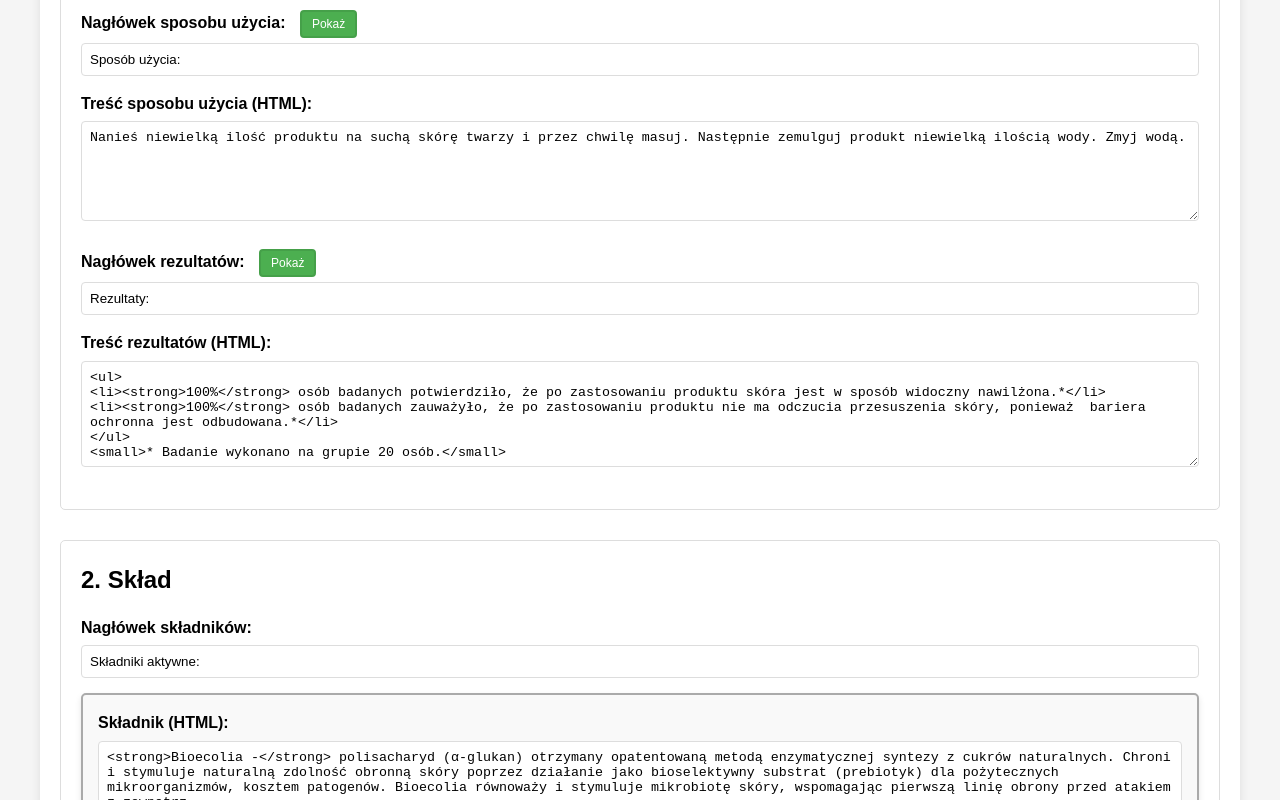
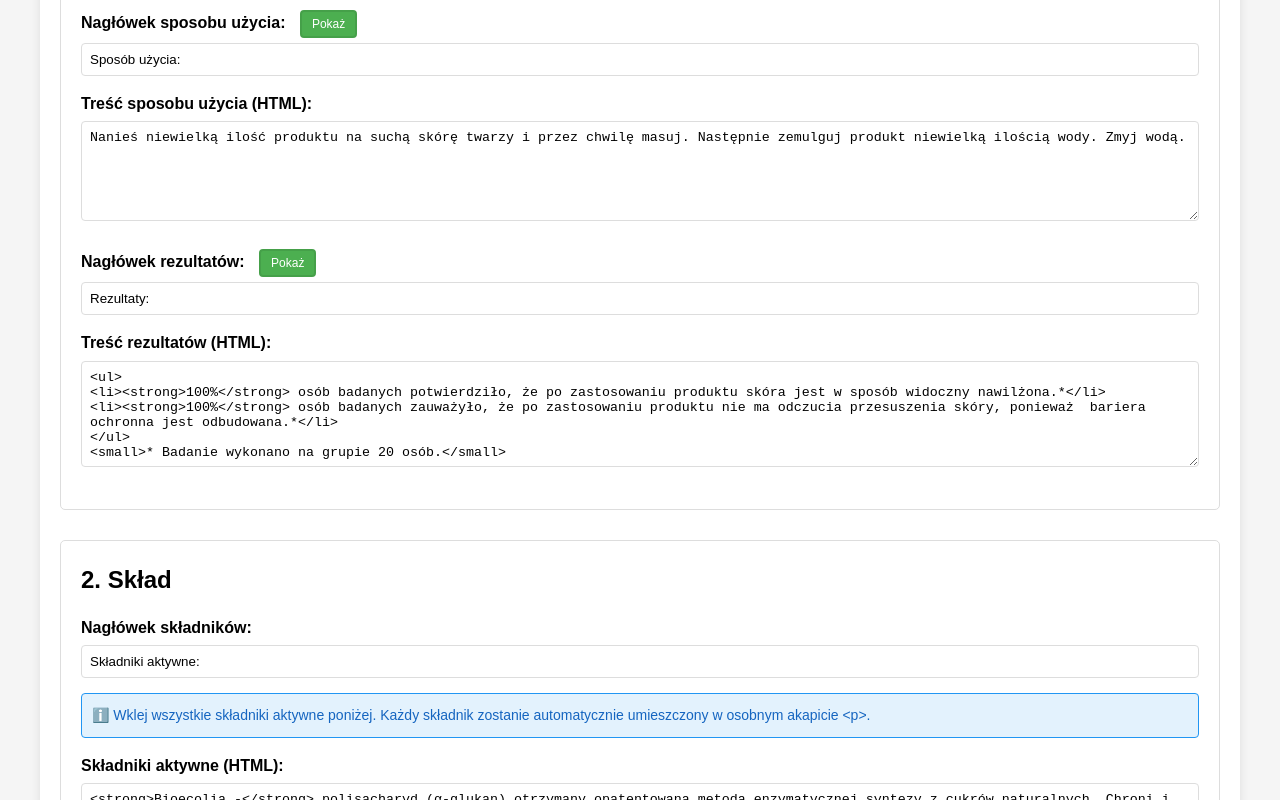
Before and after one commit to purles/description, a plain HTML site: page index.html in a window 1280 px wide. Shown: the part 2000-2800 px from the top of the page. Drawn offline with Linux system fonts and the light colour scheme.

Commit message:
Update index.html
1 miejsce na opis

```diff
--- a/index.html
+++ b/index.html
@@ -3,7 +3,7 @@
 <head>
   <meta charset="UTF-8">
   <meta name="viewport" content="width=device-width, initial-scale=1.0">
-  <title>Edytor opisów produktów Purles</title>
+  <title>Edytor opisów produktów Purles v2</title>
   <style>
     * {
       box-sizing: border-box;
@@ -333,6 +333,16 @@
       background-color: #f44336;
       border-color: #d32f2f;
     }
+
+    .info-box {
+      background-color: #e3f2fd;
+      border: 1px solid #2196F3;
+      border-radius: 4px;
+      padding: 10px;
+      margin-bottom: 15px;
+      font-size: 14px;
+      color: #1565C0;
+    }
   </style>
 </head>
 <body>
@@ -382,7 +392,7 @@
 
   <div class="container">
 
-    <h1> <img src="https://purles.pl/wp-content/uploads/2022/04/logo.png" alt="Purles Logo" class="logo" height="50px" margin-right="120px">  Edytor opisów produktów Purles</h1>
+    <h1> <img src="https://purles.pl/wp-content/uploads/2022/04/logo.png" alt="Purles Logo" class="logo" height="50px" margin-right="120px">  Edytor opisów produktów Purles v2</h1>
 
     <!-- Sekcja 1: Opis główny -->
     <div class="section" id="description-section">
@@ -432,11 +442,16 @@
         <input type="text" id="composition-headline" value="Składniki aktywne:">
       </div>
 
-      <div id="ingredients-container">
-        <!-- Składniki będą dodawane dynamicznie -->
+      <div class="info-box">
+        ℹ️ Wklej wszystkie składniki aktywne poniżej. Każdy składnik zostanie automatycznie umieszczony w osobnym akapicie &lt;p&gt;.
       </div>
 
-      <button type="button" id="add-ingredient">Dodaj składnik aktywny</button>
+      <div class="form-group">
+        <label>Składniki aktywne (HTML):</label>
+        <textarea id="ingredients-content" class="html-content" style="min-height: 200px;"><strong>Bioecolia -</strong> polisacharyd (α-glukan) otrzymany opatentowaną metodą enzymatycznej syntezy z cukrów naturalnych. Chroni i stymuluje naturalną zdolność obronną skóry poprzez działanie jako bioselektywny substrat (prebiotyk) dla pożytecznych mikroorganizmów, kosztem patogenów. Bioecolia równoważy i stymuluje mikrobiotę skóry, wspomagając pierwszą linię obrony przed atakiem z zewnątrz.
+
+<strong>Oliwa z oliwek&nbsp;–</strong> w większości składa się z kwasu oleinowego, który tworzy na powierzchni skóry delikatną warstwę ochronną, przeciwdziałając utracie wody. W składzie oliwy obecny jest także kwas linolowy, który redukuje stany zapalne oraz normalizuje proces rogowacenia naskórka. W oliwie znajdziemy również polifenole o właściwościach antyoksydacyjnych i przeciwzapalnych. Oliwa z oliwek zmiękcza i świetnie łagodzi podrażnienia wysuszonej skóry.</textarea>
+      </div>
 
       <div class="form-group" style="margin-top: 20px;">
         <label>Pełen skład INCI (HTML):</label>
@@ -550,34 +565,15 @@ Skład produktu może ulec zmianie. Zalecamy sprawdzenie aktualnego składu INCI
             content: "<ul>\n<li>skóra wrażliwa, nadreaktywna, alergiczna,</li>\n<li>skóra ze skłonnością do silnego przesuszenia lub atopii,</li>\n<li>zaburzenia równowagi skóry  wynikające z terapii dermatologicznych, a także inwazyjnych zabiegów kosmetycznych.</li>\n</ul>"
           },
           {
-            imageUrl: "https://shop49275-1.iai-shop.com/data/include/cms/wdrozenie/opisy/image_60.webp?",
+            imageUrl: "https://shop49275-1.iai-shop.com/data/include/cms/wdrozenie/opisy/image_60.webp",
             headline: "Działanie:",
             content: "<ul>\n<li>przywraca równowagę skórnej mikrobioty,</li>\n<li>wzmacnia barierę ochronną skóry,</li>\n<li>intensywnie nawilża,</li>\n<li>odżywia,</li>\n<li>zmiękcza,</li>\n<li>redukuje szorstkość,</li>\n<li>łagodzi podrażnienia.</li>\n</ul>"
           }
         ]
       },
-      composition: {
-        content: [
-          "<strong>Bioecolia -</strong> polisacharyd (α-glukan) otrzymany opatentowaną metodą enzymatycznej syntezy z cukrów naturalnych. Chroni i stymuluje naturalną zdolność obronną skóry poprzez działanie jako bioselektywny substrat (prebiotyk) dla pożytecznych mikroorganizmów, kosztem patogenów. Bioecolia równoważy i stymuluje mikrobiotę skóry, wspomagając pierwszą linię obrony przed atakiem z zewnątrz.",
-          "<strong>Oliwa z oliwek&nbsp;–</strong> w większości składa się z kwasu oleinowego, który tworzy na powierzchni skóry delikatną warstwę ochronną, przeciwdziałając utracie wody. W składzie oliwy obecny jest także kwas linolowy, który redukuje stany zapalne oraz normalizuje proces rogowacenia naskórka. W oliwie znajdziemy również polifenole o właściwościach antyoksydacyjnych i przeciwzapalnych. Oliwa z oliwek zmiękcza i świetnie łagodzi podrażnienia wysuszonej skóry."
-        ]
-      },
       features: {
-        // Przykładowe wybrane funkcje
-        items: [
-          {
-            iconUrl: "https://shop49275-1.yourtechnicaldomain.com/data/include/cms/cechy/cruelty_free.png",
-            text: "Przyjazny zwierzętom"
-          },
-          {
-            iconUrl: "https://shop49275-1.yourtechnicaldomain.com/data/include/cms/cechy/natural_ingredients.png",
-            text: "Dominują składniki naturalnego pochodzenia"
-          },
-          {
-            iconUrl: "https://shop49275-1.yourtechnicaldomain.com/data/include/cms/cechy/paraben_free.png",
-            text: "Nie zawiera parabenów"
-          }
-        ]
+        // Domyślnie brak wybranych cech
+        items: []
       }
     };
 
@@ -627,7 +623,7 @@ Skład produktu może ulec zmianie. Zalecamy sprawdzenie aktualnego składu INCI
       const state = {
         type: 'document-state',
         descriptionRows: [],
-        ingredients: [],
+        ingredientsContent: document.getElementById('ingredients-content').value,
         features: getSelectedFeatures(),
         usageHeadline: document.getElementById('usage-headline').value,
         usageContent: document.getElementById('usage-content').value,
@@ -647,11 +643,6 @@ Skład produktu może ulec zmianie. Zalecamy sprawdzenie aktualnego składu INCI
         });
       });
 
-      // Zapisz stan składników
-      document.querySelectorAll("#ingredients-container .row").forEach(row => {
-        state.ingredients.push(row.querySelector('.ingredient-content').value);
-      });
-
       actionHistory.push(state);
       if (actionHistory.length > 50) {
         actionHistory.shift();
@@ -668,13 +659,8 @@ Skład produktu może ulec zmianie. Zalecamy sprawdzenie aktualnego składu INCI
         addDescriptionRow(row.imageUrl, row.headline, row.content);
       });
 
-      // Usuń wszystkie składniki
-      document.getElementById('ingredients-container').innerHTML = '';
-
       // Przywróć składniki
-      state.ingredients.forEach(content => {
-        addIngredient(content);
-      });
+      document.getElementById('ingredients-content').value = state.ingredientsContent;
 
       // Przywróć cechy
       document.getElementById('features-container').innerHTML = '';
@@ -921,37 +907,21 @@ Skład produktu może ulec zmianie. Zalecamy sprawdzenie aktualnego składu INCI
       }
     }
 
-    // Funkcja do dodawania składnika
-    function addIngredient(content = "", afterElement = null) {
-      // Zapisz stan dokumentu przed dodaniem
-      saveDocumentState();
+    // Funkcja do przetworzenia składników - każdy składnik w osobnym <p>
+    function processIngredients(content) {
+      // Usuń puste linie i znaki białe na początku i końcu
+      const trimmedContent = content.trim();
 
-      const container = document.getElementById("ingredients-container");
-      const ingredientId = "ingredient-" + Date.now();
+      // Podziel na linie
+      const lines = trimmedContent.split(/\n+/);
 
-      const ingredientHtml = `
-        <div class="row" id="${ingredientId}">
-          <div class="form-group">
-            <label>Składnik (HTML):</label>
-            <textarea class="ingredient-content html-content">${content}</textarea>
-          </div>
+      // Przefiltruj puste linie i przygotuj HTML
+      const processedLines = lines
+        .map(line => line.trim())
+        .filter(line => line.length > 0)
+        .map(line => `  <p>${line}</p>`);
 
-          <div class="row-actions">
-            <button type="button" class="delete" onclick="removeElement('${ingredientId}')">Usuń składnik</button>
-            <button type="button" class="add-inline" onclick="addIngredient('', document.getElementById('${ingredientId}'))">Dodaj składnik po tym</button>
-          </div>
-        </div>
-      `;
-
-      if (afterElement) {
-        afterElement.insertAdjacentHTML('afterend', ingredientHtml);
-      } else {
-        container.insertAdjacentHTML('beforeend', ingredientHtml);
-      }
-
-      // Dodaj listener dla tekstu
-      const newRow = document.getElementById(ingredientId);
-      setupTextareaListeners(newRow.querySelector('.html-content'));
+      return processedLines.join('\n');
     }
 
     // Funkcja do dodawania wybranej cechy produktu do listy
@@ -1152,12 +1122,10 @@ Skład produktu może ulec zmianie. Zalecamy sprawdzenie aktualnego składu INCI
       const compositionHeadline = document.getElementById('composition-headline').value;
       html += `  <h3 class="desc__headline">${compositionHeadline}</h3>\n`;
 
-      // Składniki
-      const ingredients = document.querySelectorAll("#ingredients-container .row");
-      ingredients.forEach(ingredient => {
-        const content = ingredient.querySelector('.ingredient-content').value;
-        html += `  <p>${content}</p>\n`;
-      });
+      // Składniki - teraz przetwarzamy zawartość pola tekstowego
+      const ingredientsContent = document.getElementById('ingredients-content').value;
+      const processedIngredients = processIngredients(ingredientsContent);
+      html += processedIngredients + '\n';
 
       // INCI
       const inciContent = document.getElementById('inci-content').value;
@@ -1422,17 +1390,11 @@ Skład produktu może ulec zmianie. Zalecamy sprawdzenie aktualnego składu INCI
         addDescriptionRow(row.imageUrl, row.headline, row.content);
       });
 
-      initialData.composition.content.forEach(content => {
-        addIngredient(content);
-      });
+      // Nie dodajemy żadnych cech domyślnie - użytkownik wybierze sam
 
       // Obsługa przycisków
       document.getElementById('add-description-row').addEventListener('click', function() {
         addDescriptionRow();
-      });
-
-      document.getElementById('add-ingredient').addEventListener('click', function() {
-        addIngredient('<strong>Składnik</strong> - tutaj wpisz opis składnika');
       });
 
       // Przyciski w toolbarze
@@ -1460,6 +1422,7 @@ Skład produktu może ulec zmianie. Zalecamy sprawdzenie aktualnego składu INCI
       setupTextareaListeners(document.getElementById('usage-content'));
       setupTextareaListeners(document.getElementById('results-content'));
       setupTextareaListeners(document.getElementById('inci-content'));
+      setupTextareaListeners(document.getElementById('ingredients-content'));
 
       // Dodaj nasłuchiwacze dla inputów
       setupInputListeners(document.getElementById('usage-headline'));
```
